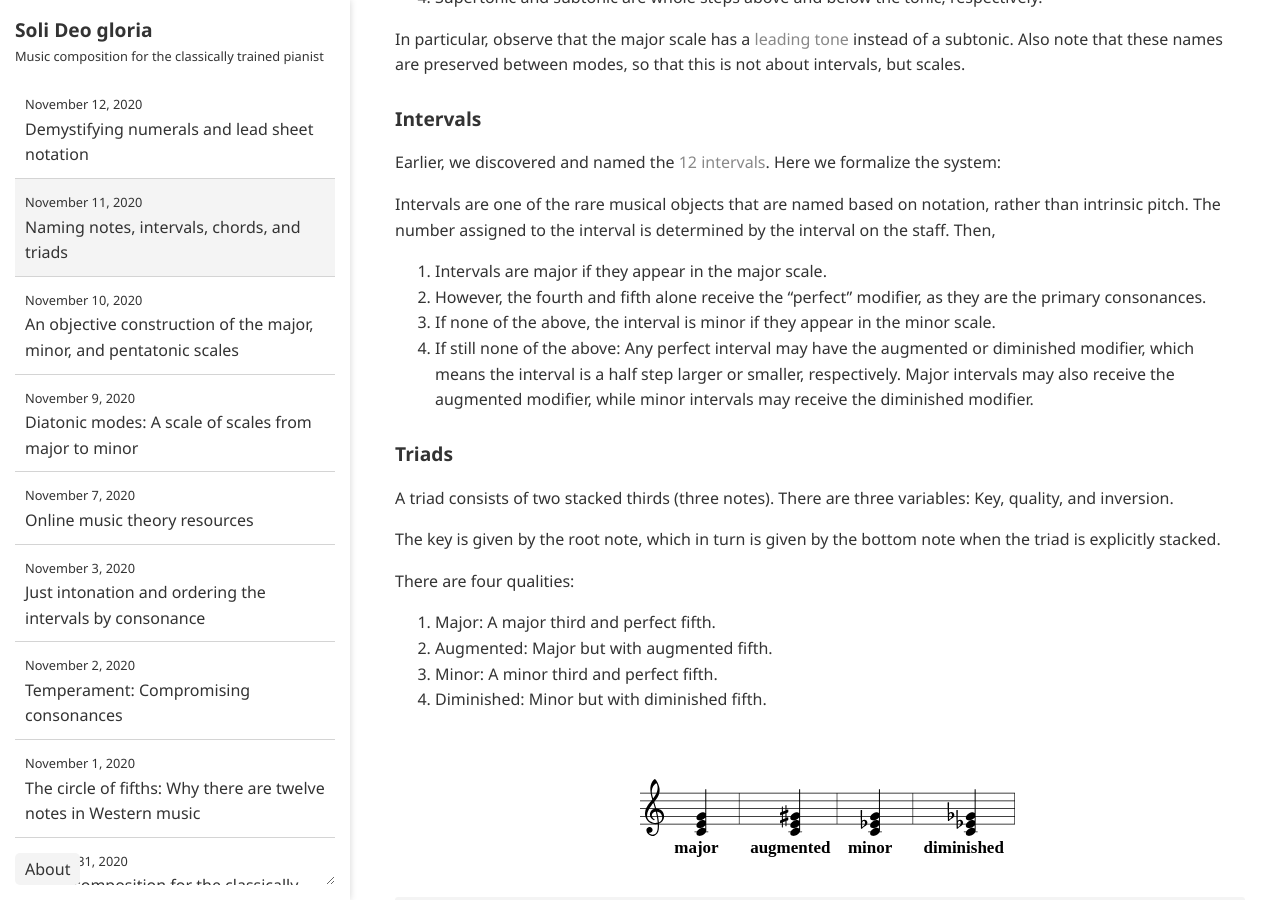
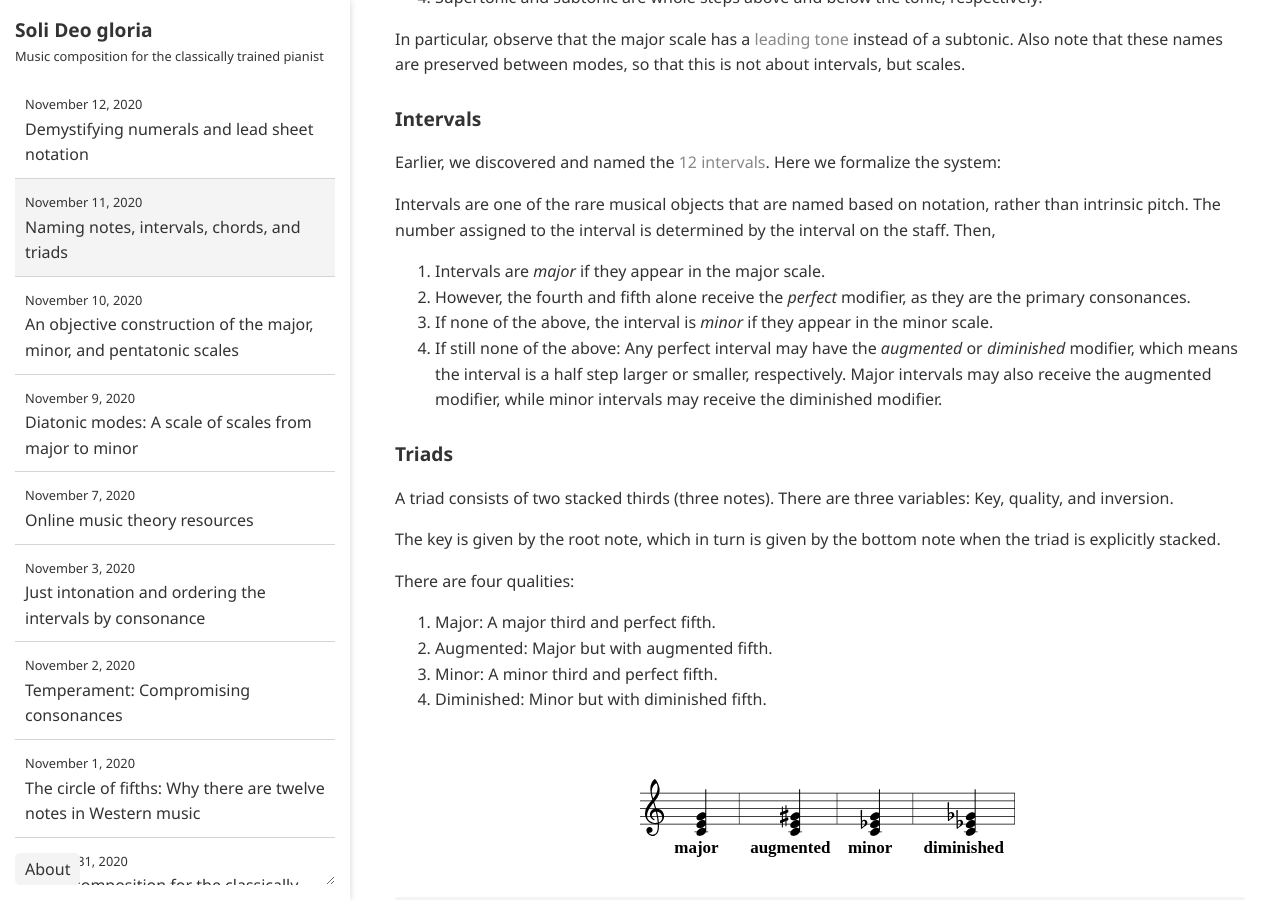
Before and after one commit to ansyblenetwork/sdg, a Jekyll site: the page built from _posts/2020-11-11-naming-notes-intervals.md, in a window 1280 px wide and 900 px high, scrolled down 829 px. Built offline with Jekyll 4.4.1, drawn with Linux system fonts in a browser that asks for light colours.

Commit message:
Update 2020-11-11-naming-notes-intervals.md

```diff
--- a/_posts/2020-11-11-naming-notes-intervals.md
+++ b/_posts/2020-11-11-naming-notes-intervals.md
@@ -50,10 +50,10 @@ Earlier, we discovered and named the [12 intervals]({{ "" | relative_url }}{% po
 
 Intervals are one of the rare musical objects that are named based on notation, rather than intrinsic pitch. The number assigned to the interval is determined by the interval on the staff. Then,
 
-1. Intervals are major if they appear in the major scale.
-1. However, the fourth and fifth alone receive the "perfect" modifier, as they are the primary consonances.
-3. If none of the above, the interval is minor if they appear in the minor scale.
-4. If still none of the above: Any perfect interval may have the augmented or diminished modifier, which means the interval is a half step larger or smaller, respectively. Major intervals may also receive the augmented modifier, while minor intervals may receive the diminished modifier.
+1. Intervals are _major_ if they appear in the major scale.
+1. However, the fourth and fifth alone receive the _perfect_ modifier, as they are the primary consonances.
+3. If none of the above, the interval is _minor_ if they appear in the minor scale.
+4. If still none of the above: Any perfect interval may have the _augmented_ or _diminished_ modifier, which means the interval is a half step larger or smaller, respectively. Major intervals may also receive the augmented modifier, while minor intervals may receive the diminished modifier.
 
 ### Triads
 
```
